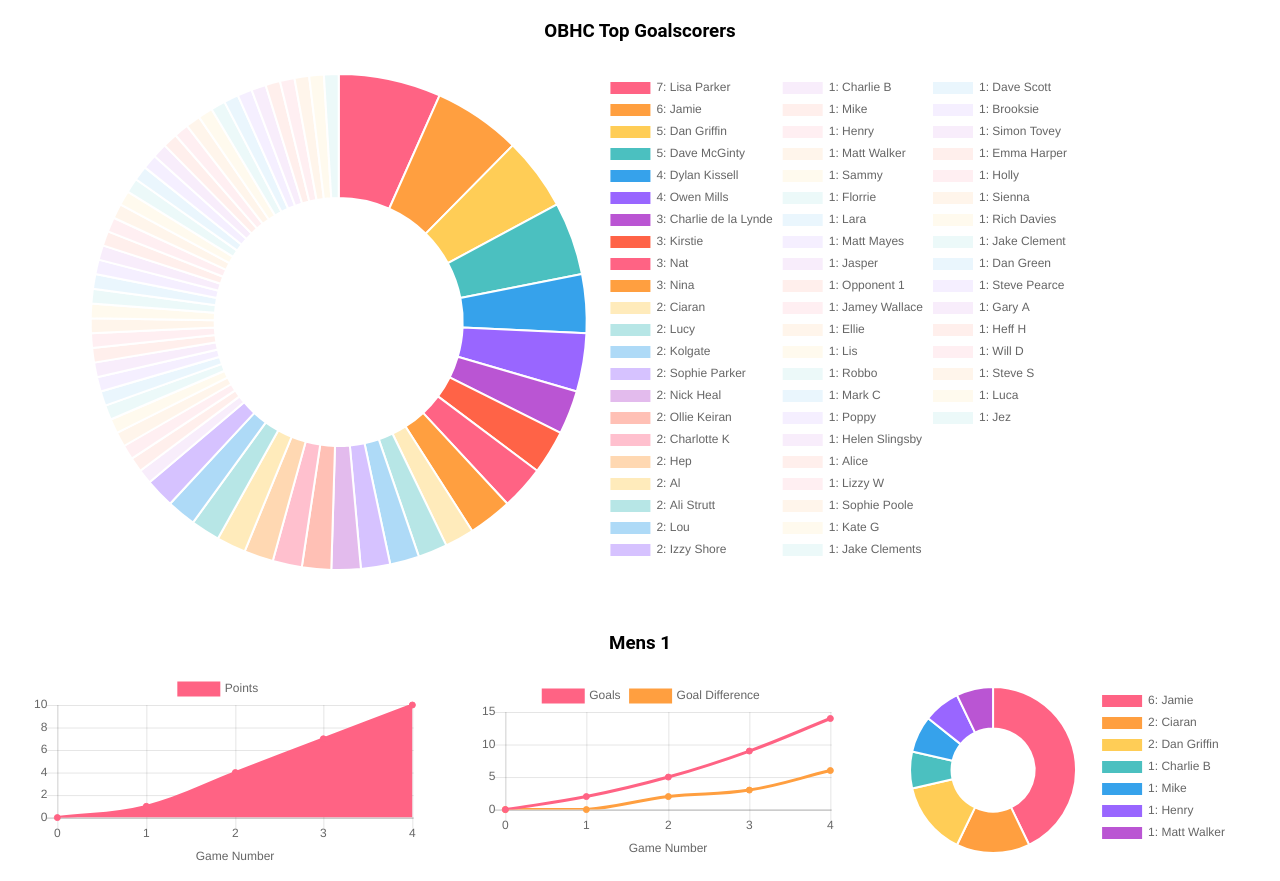
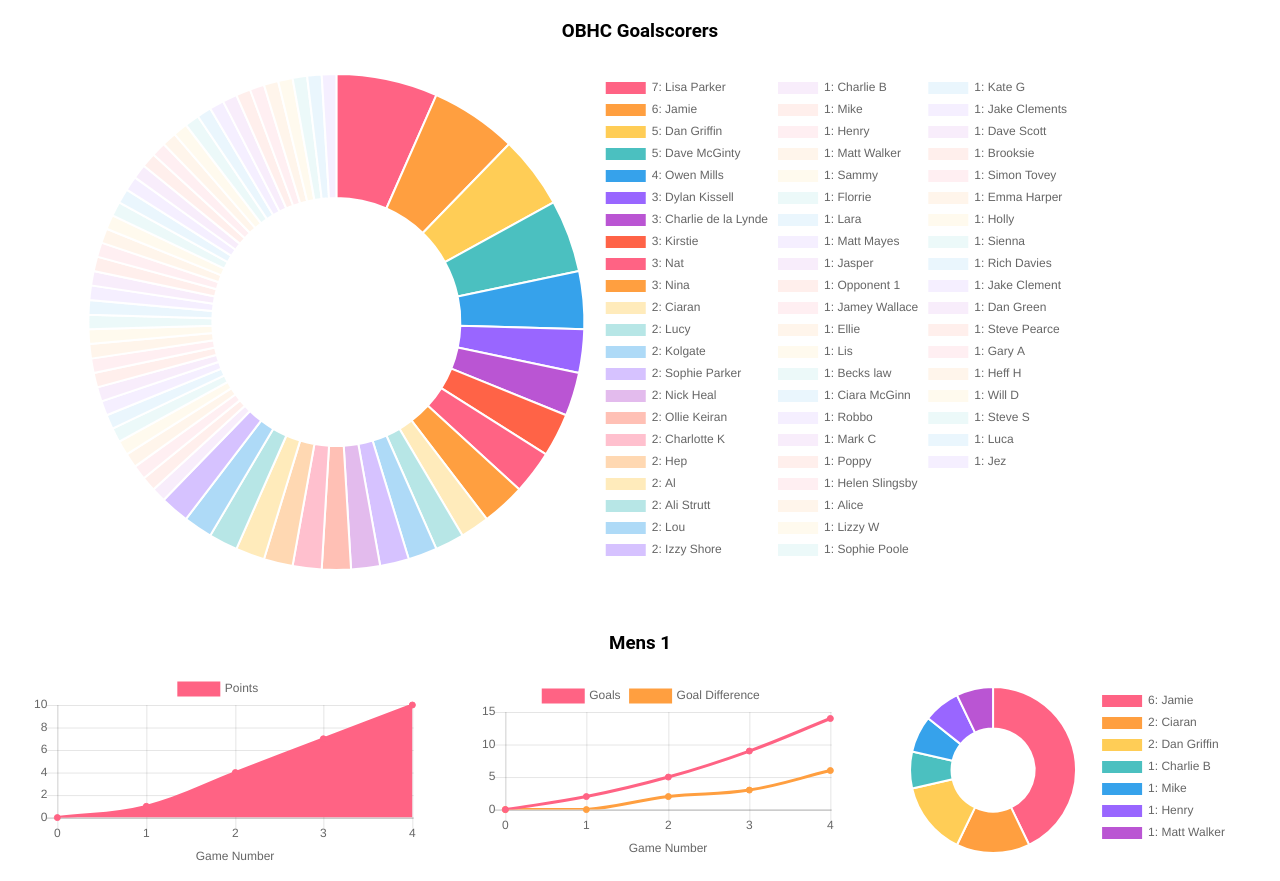
Before and after one commit to tpoole/tpoole.github.io, a plain HTML site: page obhc/2018-2019/index.html in a window 1280 px wide. Shown: the top 881 px of the page. Drawn offline with Linux system fonts and the light colour scheme.

Commit message:
OBHC results

```diff
--- a/obhc/2018-2019/L2.json
+++ b/obhc/2018-2019/L2.json
@@ -44,5 +44,19 @@
                 "goals": 1
             }
         ]
+    },
+    {
+        "opposition": "Cheddar Womens 1",
+        "opposition_score": 1,
+        "scorers": [
+            {
+                "name": "Becks law",
+                "goals": 1
+            },
+            {
+                "name": "Ciara McGinn",
+                "goals": 1
+            }
+        ]
     }
 ]
--- a/obhc/2018-2019/M2.json
+++ b/obhc/2018-2019/M2.json
@@ -63,7 +63,7 @@
         "scorers": [
             {
                 "name": "Dylan Kissell",
-                "goals": 2
+                "goals": 1
             },
             {
                 "name": "Owen Mills",
--- a/obhc/2018-2019/index.html
+++ b/obhc/2018-2019/index.html
@@ -342,7 +342,7 @@
 			var container = document.createElement("div");
 
 			var title = document.createElement("h3");
-			title.textContent = "OBHC Top Goalscorers";
+			title.textContent = "OBHC Goalscorers";
 			title.setAttribute("style", "text-align: center;");
 			container.appendChild(title);
 
```
